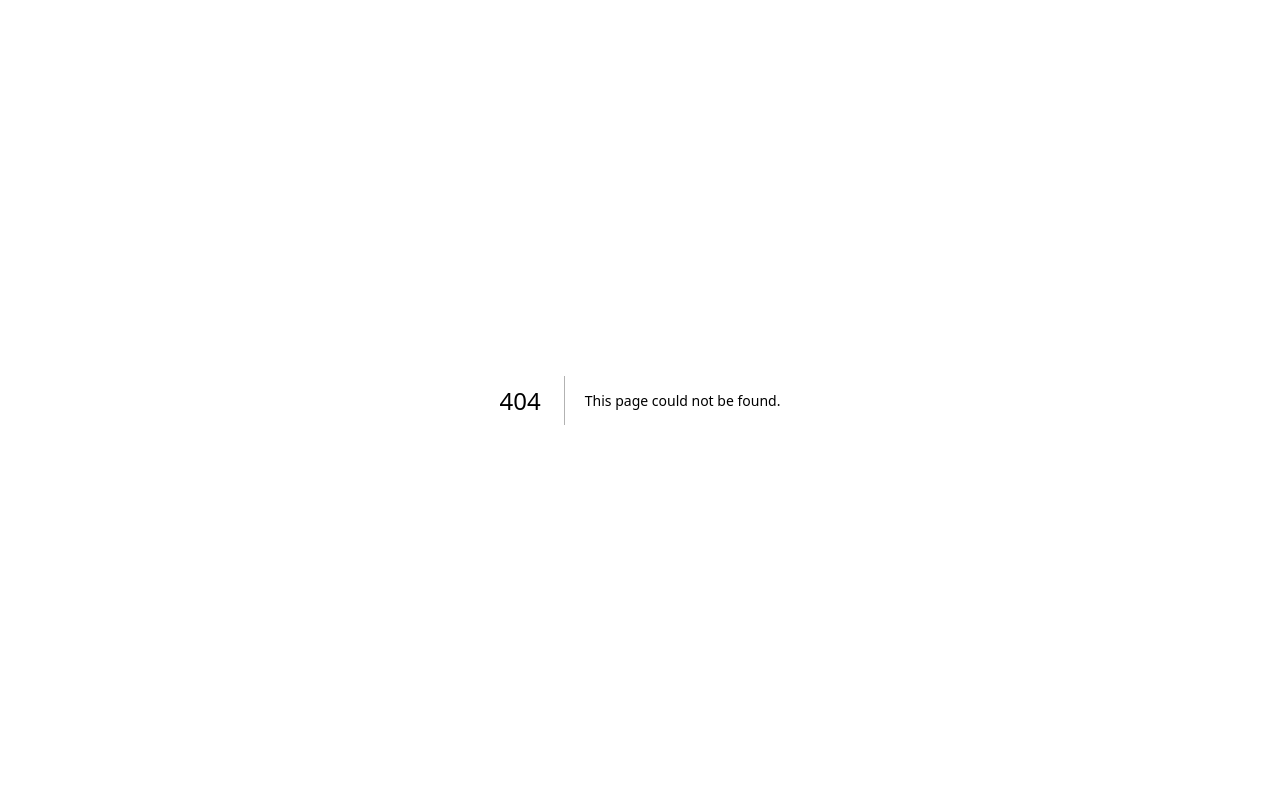
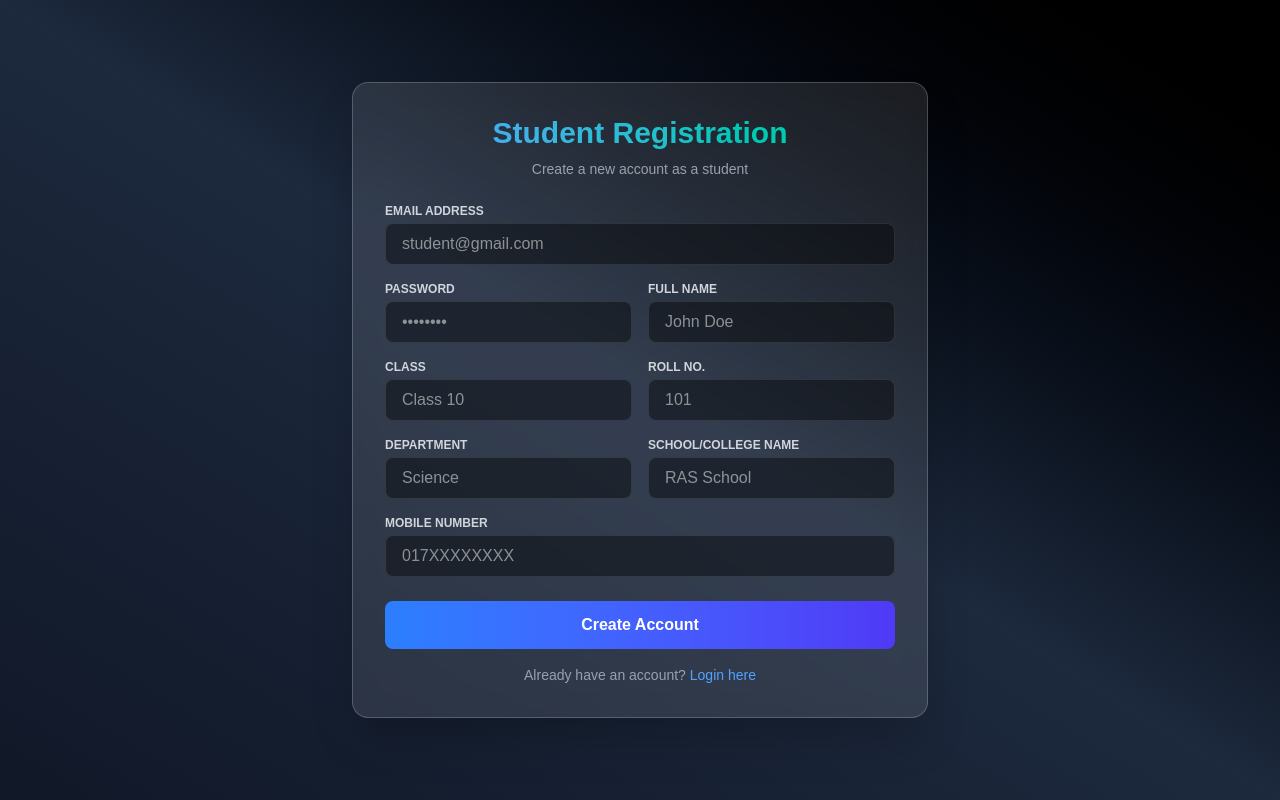
Before and after one commit to riya1689/RAS-academic-point-frontend, a Next.js app: page /student/signup in a window 1280 px wide. Before the commit this address had no page. Built offline with nearby package versions, Linux system fonts and the light colour scheme.

Commit message:
feat: implement student log in page

```diff
--- /dev/null
+++ b/src/app/student/signup/page.tsx
@@ -0,0 +1,162 @@
+"use client";
+
+import { useState } from "react";
+import { useRouter } from "next/navigation";
+import api from "@/lib/api";
+
+export default function StudentSignupPage() {
+  const router = useRouter();
+  const [email, setEmail] = useState("");
+  const [password, setPassword] = useState("");
+  const [name, setName] = useState("");
+  const [className, setClassName] = useState("");
+  const [roll, setRoll] = useState("");
+  const [department, setDepartment] = useState("");
+  const [schoolName, setSchoolName] = useState("");
+  const [phone, setPhone] = useState("");
+  const [loading, setLoading] = useState(false);
+  const [error, setError] = useState("");
+
+  const handleSignup = async (e: React.FormEvent) => {
+    e.preventDefault();
+    setError("");
+    setLoading(true);
+
+    try {
+      await api.post("/auth/signup/student", {
+        email,
+        password,
+        name,
+        class: className,
+        roll,
+        department,
+        schoolName,
+        phone,
+      });
+
+      router.push(`/verify-otp?email=${encodeURIComponent(email)}`);
+    } catch (err: any) {
+      setError(err.response?.data?.message || "Student Signup Failed");
+    } finally {
+      setLoading(false);
+    }
+  };
+
+  return (
+    <div className="min-h-screen flex items-center justify-center bg-gradient-to-tr from-gray-900 via-slate-800 to-black text-white p-4">
+      <div className="w-full max-w-xl bg-white/10 backdrop-blur-md border border-white/20 p-8 rounded-2xl shadow-2xl">
+        <h2 className="text-3xl font-extrabold text-center mb-2 bg-gradient-to-r from-blue-400 to-emerald-400 bg-clip-text text-transparent">Student Registration</h2>
+        <p className="text-gray-400 text-center text-sm mb-6">Create a new account as a student</p>
+
+        {error && (
+          <div className="bg-red-500/20 border border-red-500 text-red-200 p-3 rounded-lg text-sm mb-4 text-center">
+            {error}
+          </div>
+        )}
+
+        <form onSubmit={handleSignup} className="grid grid-cols-1 md:grid-cols-2 gap-4">
+          <div className="md:col-span-2">
+            <label className="block text-xs uppercase font-bold text-gray-300 mb-1">Email Address</label>
+            <input
+              type="email"
+              value={email}
+              onChange={(e) => setEmail(e.target.value)}
+              className="w-full bg-black/40 border border-white/10 rounded-lg px-4 py-2 text-white focus:outline-none focus:border-blue-500"
+              placeholder="student@gmail.com"
+              required
+            />
+          </div>
+          <div>
+            <label className="block text-xs uppercase font-bold text-gray-300 mb-1">Password</label>
+            <input
+              type="password"
+              value={password}
+              onChange={(e) => setPassword(e.target.value)}
+              className="w-full bg-black/40 border border-white/10 rounded-lg px-4 py-2 text-white focus:outline-none focus:border-blue-500"
+              placeholder="••••••••"
+              required
+            />
+          </div>
+          <div>
+            <label className="block text-xs uppercase font-bold text-gray-300 mb-1">Full Name</label>
+            <input
+              type="text"
+              value={name}
+              onChange={(e) => setName(e.target.value)}
+              className="w-full bg-black/40 border border-white/10 rounded-lg px-4 py-2 text-white focus:outline-none focus:border-blue-500"
+              placeholder="John Doe"
+              required
+            />
+          </div>
+          <div>
+            <label className="block text-xs uppercase font-bold text-gray-300 mb-1">Class</label>
+            <input
+              type="text"
+              value={className}
+              onChange={(e) => setClassName(e.target.value)}
+              className="w-full bg-black/40 border border-white/10 rounded-lg px-4 py-2 text-white focus:outline-none focus:border-blue-500"
+              placeholder="Class 10"
+              required
+            />
+          </div>
+          <div>
+            <label className="block text-xs uppercase font-bold text-gray-300 mb-1">Roll No.</label>
+            <input
+              type="text"
+              value={roll}
+              onChange={(e) => setRoll(e.target.value)}
+              className="w-full bg-black/40 border border-white/10 rounded-lg px-4 py-2 text-white focus:outline-none focus:border-blue-500"
+              placeholder="101"
+              required
+            />
+          </div>
+          <div>
+            <label className="block text-xs uppercase font-bold text-gray-300 mb-1">Department</label>
+            <input
+              type="text"
+              value={department}
+              onChange={(e) => setDepartment(e.target.value)}
+              className="w-full bg-black/40 border border-white/10 rounded-lg px-4 py-2 text-white focus:outline-none focus:border-blue-500"
+              placeholder="Science"
+              required
+            />
+          </div>
+          <div>
+            <label className="block text-xs uppercase font-bold text-gray-300 mb-1">School/College Name</label>
+            <input
+              type="text"
+              value={schoolName}
+              onChange={(e) => setSchoolName(e.target.value)}
+              className="w-full bg-black/40 border border-white/10 rounded-lg px-4 py-2 text-white focus:outline-none focus:border-blue-500"
+              placeholder="RAS School"
+              required
+            />
+          </div>
+          <div className="md:col-span-2">
+            <label className="block text-xs uppercase font-bold text-gray-300 mb-1">Mobile Number</label>
+            <input
+              type="text"
+              value={phone}
+              onChange={(e) => setPhone(e.target.value)}
+              className="w-full bg-black/40 border border-white/10 rounded-lg px-4 py-2 text-white focus:outline-none focus:border-blue-500"
+              placeholder="017XXXXXXXX"
+              required
+            />
+          </div>
+
+          <button
+            type="submit"
+            disabled={loading}
+            className="md:col-span-2 w-full bg-gradient-to-r from-blue-500 to-indigo-600 hover:from-blue-600 hover:to-indigo-700 text-white font-bold py-3 rounded-lg transition-colors mt-2"
+          >
+            {loading ? "Loading..." : "Create Account"}
+          </button>
+        </form>
+
+        <p className="mt-4 text-center text-sm text-gray-400">
+          Already have an account? <a href="/login" className="text-blue-400 hover:underline">Login here</a>
+        </p>
+      </div>
+    </div>
+  );
+}
```
